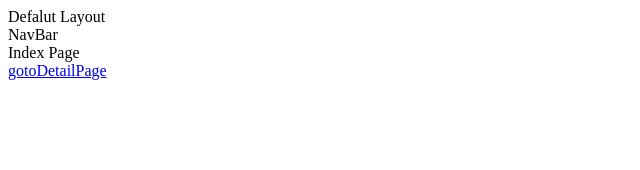
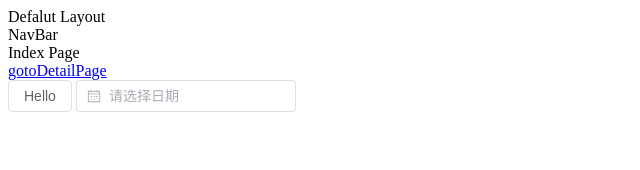
Before and after one commit to JacobShi777/nuxt3-elementplus, a Nuxt app: page / in a window 1280 px wide. Shown: the top 170 px of the page, without its empty margins (0-640 px from the left). Built offline with nearby package versions, Linux system fonts and the light colour scheme.

Commit message:
chore: element plus

```diff
--- /dev/null
+++ b/components/MyElementPlus.vue
@@ -0,0 +1,22 @@
+<script lang="ts" setup>
+import zhCn from "element-plus/es/locale/lang/zh-cn"
+
+const timeValue = ref(null)
+</script>
+
+<template>
+  <div>
+    <el-button :icon="ElIconView">Hello</el-button>
+    {{ timeValue }}
+    <el-config-provider :locale="zhCn">
+      <el-date-picker
+        v-model="timeValue"
+        type="date"
+        placeholder="请选择日期"
+      />
+    </el-config-provider>
+  </div>
+</template>
+
+<style lang="scss" scoped>
+</style>
--- a/nuxt.config.ts
+++ b/nuxt.config.ts
@@ -8,5 +8,16 @@ export default defineNuxtConfig({
         }
       }
     }
-  }
+  },
+  modules: [
+    '@element-plus/nuxt'
+  ],
+  // css:[
+  //   // 'element-plus/dist/index.css',
+  // ],
+  elementPlus: {
+    icon: 'ElIcon',
+    // importStyle: 'scss',
+    themes: ['dark'],
+  },
 })
--- a/package.json
+++ b/package.json
@@ -8,6 +8,9 @@
     "postinstall": "nuxt prepare"
   },
   "devDependencies": {
+    "@element-plus/icons-vue": "^2.1.0",
+    "@element-plus/nuxt": "^1.0.4",
+    "element-plus": "^2.2.36",
     "nuxt": "^3.2.3",
     "sass": "^1.58.3"
   }
--- a/pages/index.vue
+++ b/pages/index.vue
@@ -5,6 +5,7 @@
   <div>
     <div>Index Page</div>
     <NuxtLink href="/detail/1">gotoDetailPage</NuxtLink>
+    <MyElementPlus />
   </div>
 </template>
 
```
Also changed, not shown: 1 other file (tests, documents, lock files or other folders).
